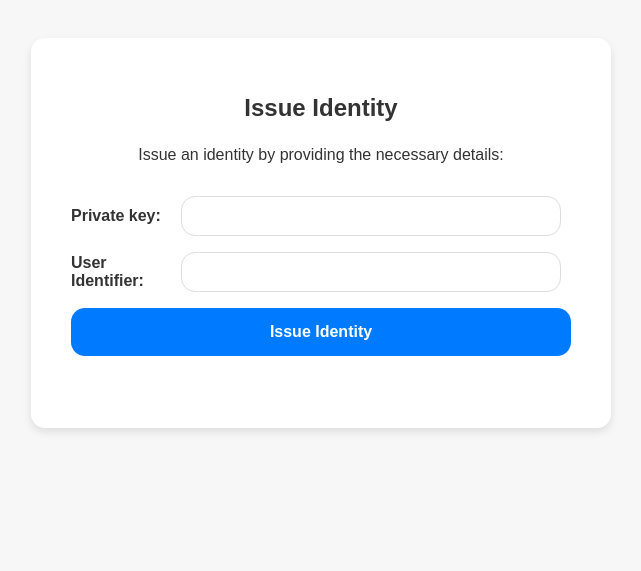
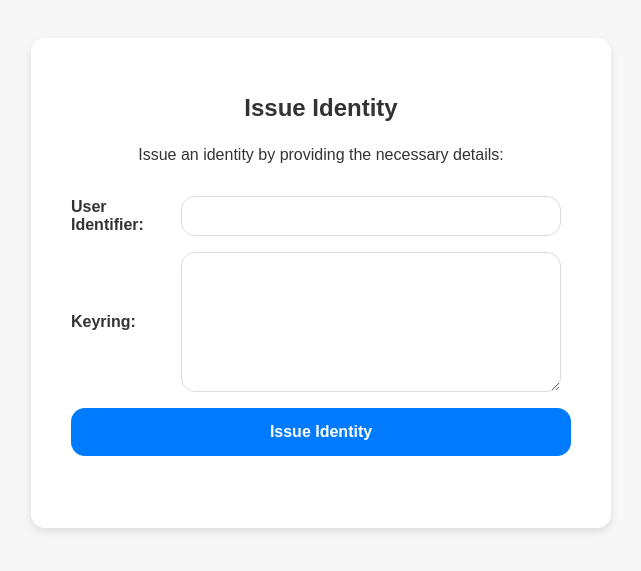
Before and after one commit to autonomys/letsid, a Flask app: page /issue-identity in a window 1280 px wide. Shown: the part 192-763 px from the top of the page, without its empty margins (319-960 px from the left). Run offline with Flask 2, Linux system fonts and the light colour scheme.

Commit message:
update to auto-sdk 0.1.2

```diff
--- a/config.py
+++ b/config.py
@@ -4,11 +4,11 @@ import os
 class Config:
     SECRET_KEY = os.environ.get('SECRET_KEY', 'default_very_secret_key')
     FLASK_APP = os.environ.get('FLASK_APP')
-    FLASK_ENV = os.environ.get('FLASK_ENV')
+    FLASK_DEBUG = os.environ.get('FLASK_DEBUG')
 
 class DevelopmentConfig(Config):
     DEBUG = True
-    FLASK_ENV = 'development'
+    FLASK_DEBUG = 'development'
 
 class TestingConfig(Config):
     TESTING = True
--- a/requirements.txt
+++ b/requirements.txt
@@ -1,4 +1,4 @@
-auto-sdk>=0.1.1
+auto-sdk>=0.1.2
 Flask>=1.1.2
 Flask-Cors>=3.0.10
 Flask-Dance>=3.0.0
--- a/setup.py
+++ b/setup.py
@@ -12,7 +12,7 @@ setup(
     url='https://github.com/subspace/letsid',
     packages=find_packages(),
     install_requires=[
-        'auto-sdk>=0.1.1',
+        'auto-sdk>=0.1.2',
         'Flask>=1.1.2',
         'Flask-Cors>=3.0.10',
         'Flask-Dance>=3.0.0',
--- a/src/web/app.py
+++ b/src/web/app.py
@@ -56,7 +56,7 @@ def finalize_registration(provider, user_info_endpoint):
         key_pair = auto_identity.generate_ed25519_key_pair()
         ed25519_private_key, ed25519_public_key = key_pair
 
-        private_hex = auto_identity.key_to_hex(ed25519_private_key)
+        pem = auto_identity.key_to_pem(ed25519_private_key)
 
         concatenated_uuid = provider + user_info['id']
         hashed_uuid = hashlib.sha3_256(concatenated_uuid.encode()).hexdigest()
@@ -67,8 +67,7 @@ def finalize_registration(provider, user_info_endpoint):
 
         registration_data = {
             'hashed_uuid': hashed_uuid,
-            'public_key_hex': ed25519_public_key,
-            'private_key_hex': private_hex,
+            'keyring': pem,
             'auto_id': serial_number,
             'user_info': user_info
         }
@@ -99,22 +98,19 @@ def finalize_registration_discord():
 def issue_identity_route():
     """Route for issuing identity."""
     if request.method == 'POST':
-        user_private_key_hex = request.form.get('user_private_key')
-        print('user_private_key_hex', user_private_key_hex)
         user_identifier = request.form.get('user_identifier')
         print('user_identifier', user_identifier)
+        user_keyring = request.form.get('user_keyring')
+        print('user_keyring', user_keyring)
 
-        key_pair = auto_identity.Keypair.create_from_private_key(user_private_key_hex)
-        ed25519_private_key, ed25519_public_key = key_pair
-        print('ed25519_private_key', ed25519_private_key)
-        print('ed25519_public_key', ed25519_public_key)
+        private_key = auto_identity.pem_to_private_key(user_keyring)
+        print('private_key', private_key)
 
-        # Change for this when we can rebuild the private key
-        # csr = auto_identity.create_csr(user_identifier, ed25519_private_key)
+        csr = auto_identity.create_csr(user_identifier, private_key)
 
-        csr = auto_identity.self_issue_certificate(user_identifier, ed25519_private_key)
+        #csr = auto_identity.self_issue_certificate(user_identifier, private_key)
 
-        certificate = auto_identity.issue_certificate(csr, ed25519_private_key)
+        certificate = auto_identity.issue_certificate(csr, private_key)
         print('certificate', certificate)
 
         serial_number = certificate.serial_number
@@ -122,11 +118,5 @@ def issue_identity_route():
         certificate_data = {
             'auto_id': serial_number,
         }
-
-        # if issue_identity("x509_placeholder", user_identifier):
-        #     flash('Identity issued successfully.')
-        #     return redirect(url_for('index'))
-        # else:
-        #     flash('Failed to issue identity. Please try again.')
-
+        return render_template('show_auto_id.html', **certificate_data)
     return render_template('issue_identity.html')
--- a/src/web/static/css/style.css
+++ b/src/web/static/css/style.css
@@ -55,6 +55,29 @@ p {
 }
 
 .input-field[readonly] {
+    background-color: #f3f3f3;
+    cursor: not-allowed;
+}
+
+.input-textarea {
+    padding: 10px;
+    border: 1px solid #ddd;
+    border-radius: 14px;
+    box-sizing: border-box;
+    font-size: 16px;
+    line-height: 1.5;
+    width: 280px;
+    background-color: #fff;
+    color: #333;
+    margin-right: 10px;
+    flex-grow: 1;
+    height: auto;
+    min-height: 140px;
+    overflow-y: auto;
+    resize: vertical;
+}
+
+.input-textarea[readonly] {
     background-color: #f3f3f3;
     cursor: not-allowed;
 }
--- a/src/web/templates/issue_identity.html
+++ b/src/web/templates/issue_identity.html
@@ -10,13 +10,13 @@
         <form action="/issue-identity" method="POST">
 
             <div class="form-field">
-                <label for="user_private_key">Private key:</label>
-                <input type="text" id="user_private_key" name="user_private_key" value="{{ user_private_key }}" class="input-field">
+                <label for="user_identifier">User Identifier:</label>
+                <input type="text" id="user_identifier" name="user_identifier" class="input-field">
             </div>
 
             <div class="form-field">
-                <label for="user_identifier">User Identifier:</label>
-                <input type="text" id="user_identifier" name="user_identifier" value="{{ user_identifier }}" class="input-field">
+                <label for="user_keyring">Keyring:</label>
+                <textarea id="user_keyring" name="user_keyring" class="input-textarea"></textarea>
             </div>
 
             <div class="form-field">
```
Also changed, not shown: src/web/templates/show_auto_id.html (+9 -8 lines).
